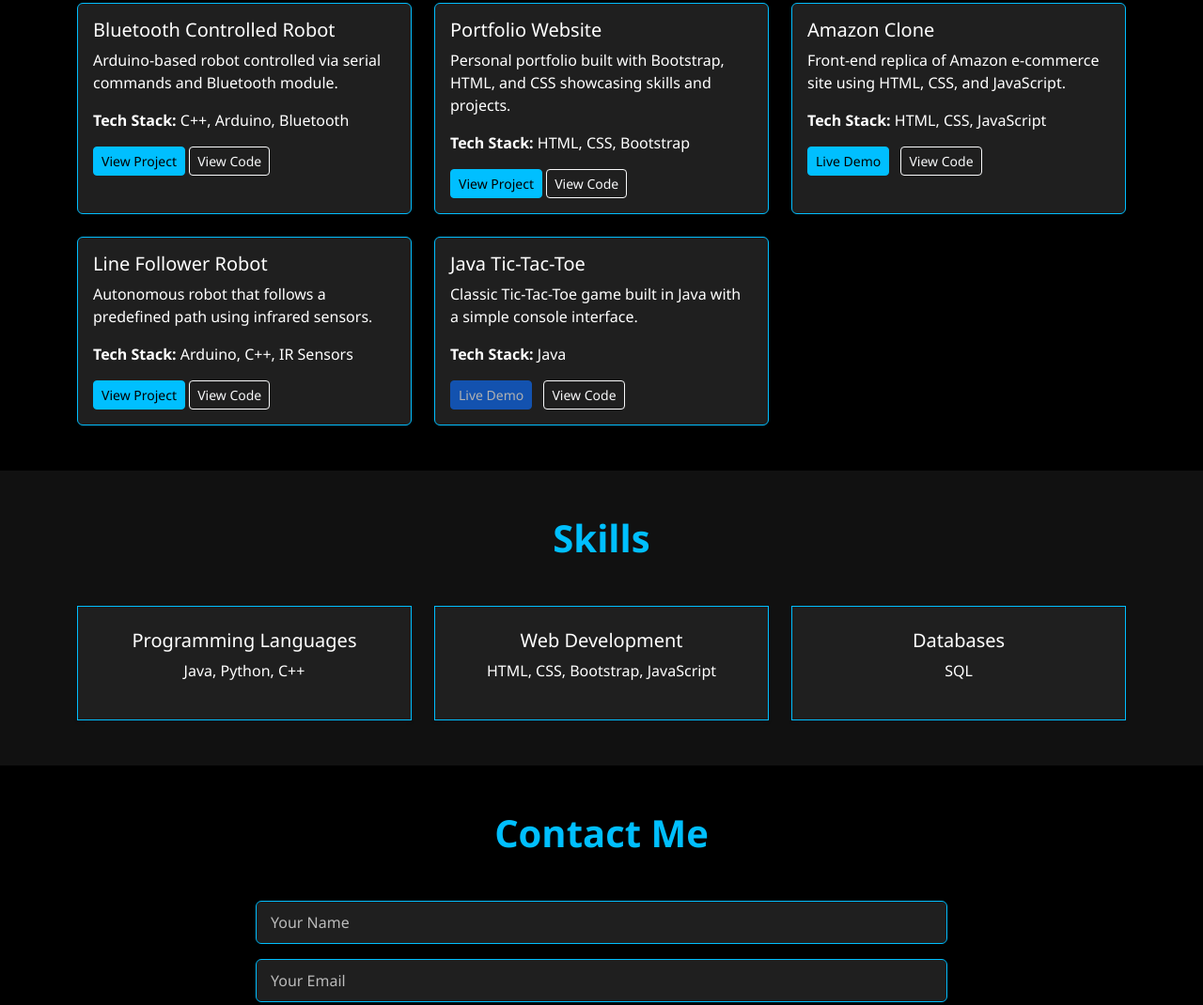
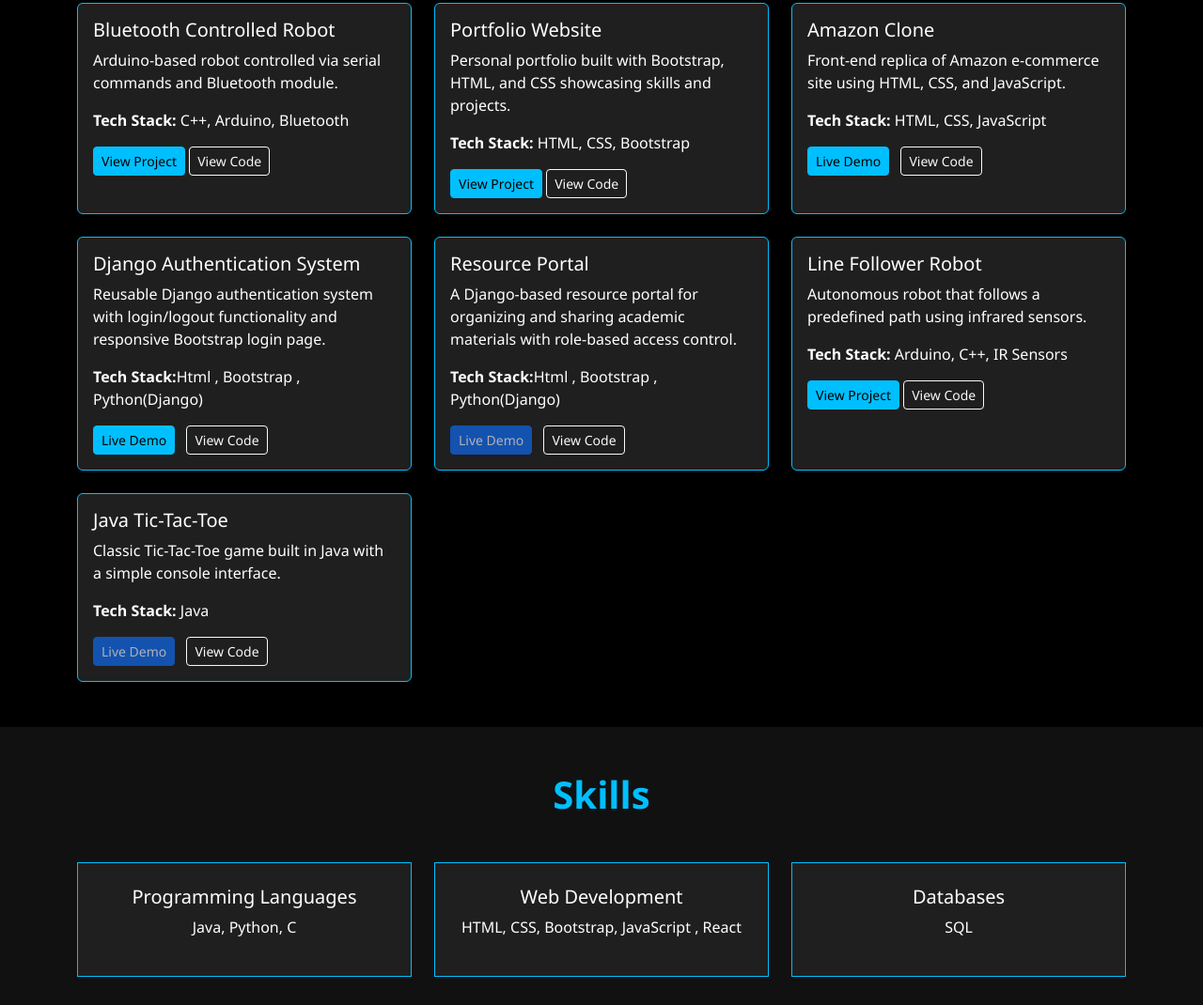
Before and after one commit to TarushBajpai/my-portfolio, a website: page index.html in a window 1280 px wide. Shown: the part 1281-2351 px from the top of the page at 94% size. Drawn offline with nearby package versions, Linux system fonts and the light colour scheme.

Commit message:
Update index.html
Added 2 new project cards - django auth system & Resource Portal

```diff
--- a/index.html
+++ b/index.html
@@ -64,7 +64,7 @@
       <div class="row text-center">
         <div class="col-md-4 mb-3">
           <h5>Education</h5>
-          <p>B.Tech Computer Science (2023–2027)</p>
+          <p>B.Tech Computer Science (2024–2027)</p>
         </div>
         <div class="col-md-4 mb-3">
           <h5>Skills</h5>
@@ -122,6 +122,34 @@
             </div>
           </div>
         </div>
+        <!-- Project -->
+         <div class="col-md-4">
+          <div class="card project-card h-100 shadow-sm">
+            <div class="card-body">
+              <h5 class="card-title">Django Authentication System</h5>
+              <p class="card-text">Reusable Django authentication system with login/logout functionality and responsive Bootstrap login page.</p>
+              <p class="card-text"><strong>Tech Stack:</strong>Html , Bootstrap , Python(Django)</p>
+
+              <a href="https://www.linkedin.com/posts/tarush-bajpai_built-a-reusable-django-authentication-activity-7387537879775793153-wPu-?utm_source=share&utm_medium=member_desktop&rcm=ACoAAEDF1jMBO1Ndq53HUyGuJhyBpf-tR1Vachc" target="_blank" class="btn btn-primary btn-sm">Live Demo</a>
+              <a href="https://github.com/TarushBajpai/django-auth-system" target="_blank" class="btn btn-outline-light btn-sm ms-2">View Code</a>
+
+            </div>
+          </div>
+        </div>
+        <!--Project -->
+         <div class="col-md-4">
+          <div class="card project-card h-100 shadow-sm">
+            <div class="card-body">
+              <h5 class="card-title">Resource Portal</h5>
+              <p class="card-text">A Django-based resource portal for organizing and sharing academic materials with role-based access control.</p>
+              <p class="card-text"><strong>Tech Stack:</strong>Html , Bootstrap , Python(Django)</p>
+
+              <a href="https://tarushbajpai.github.io/newAmazonClone/" target="_blank" class="btn btn-primary btn-sm disabled">Live Demo</a>
+              <a href="https://github.com/TarushBajpai/resource-portal" target="_blank" class="btn btn-outline-light btn-sm ms-2">View Code</a>
+
+            </div>
+          </div>
+        </div>
         <!-- Project 4 -->
         <div class="col-md-4">
           <div class="card project-card h-100 shadow-sm">
@@ -158,13 +186,13 @@
       <div class="col-md-4 text-center">
         <div class="skill-card p-4 shadow-sm">
           <h5>Programming Languages</h5>
-          <p>Java, Python, C++</p>
+          <p>Java, Python, C</p>
         </div>
       </div>
       <div class="col-md-4 text-center">
         <div class="skill-card p-4 shadow-sm">
           <h5>Web Development</h5>
-          <p>HTML, CSS, Bootstrap, JavaScript</p>
+          <p>HTML, CSS, Bootstrap, JavaScript , React</p>
         </div>
       </div>
       <div class="col-md-4 text-center">
```
